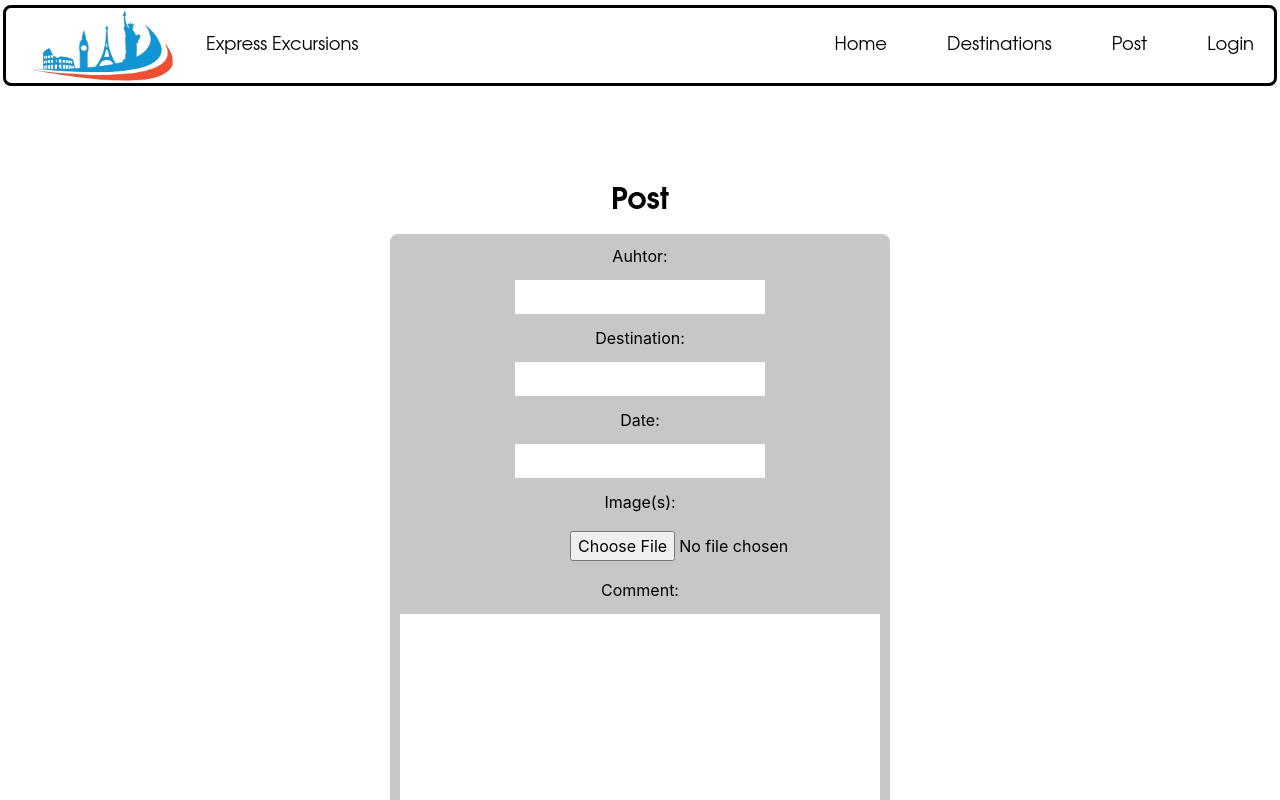
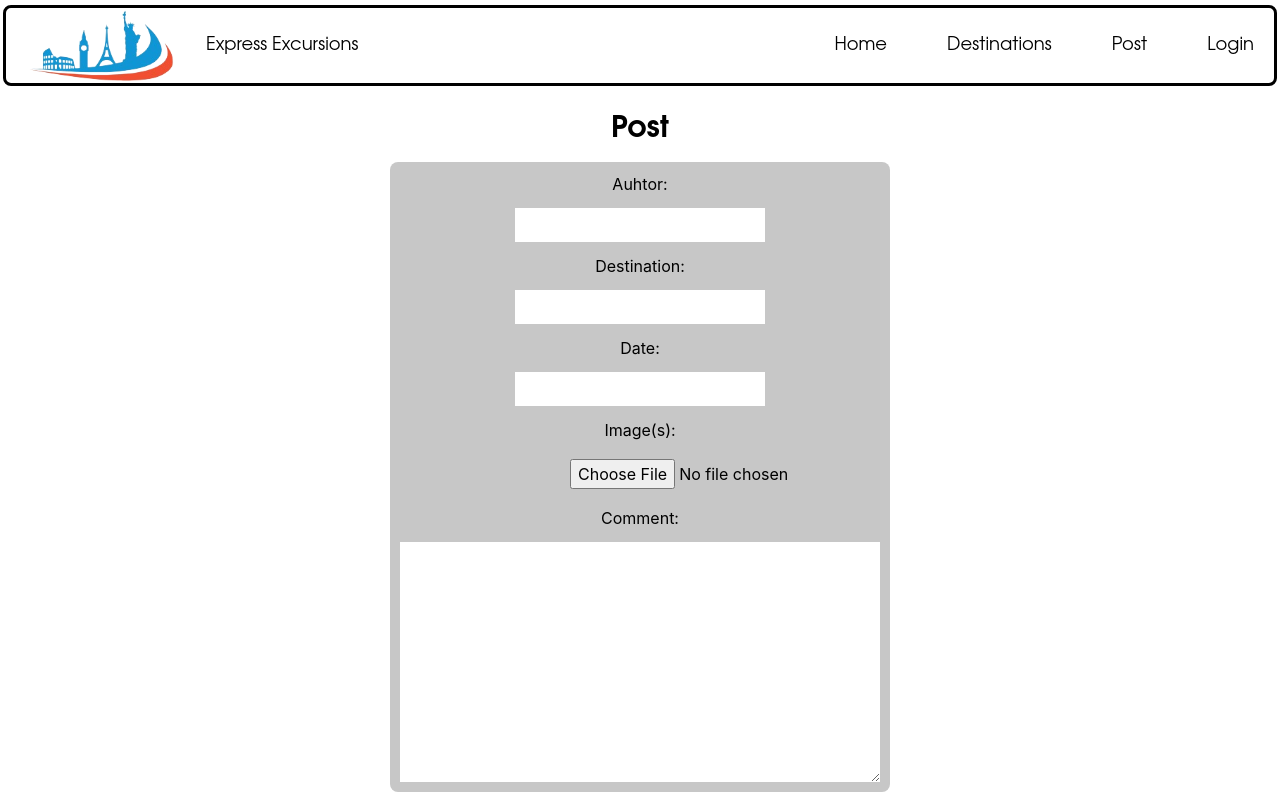
Before and after one commit to SD2president/Express_excursion, a React (Create React App) app in the folder mern_project/: page /new in a window 1280 px wide. Shown: the top 800 px of the page. Built offline with nearby package versions, Linux system fonts and the light colour scheme.

Commit message:
tried my best

```diff
--- a/mern_project/src/App.css
+++ b/mern_project/src/App.css
@@ -185,6 +185,7 @@ button {
   color: rgb(0, 0, 0);
   font-family: Avantgarde, TeX Gyre Adventor, URW Gothic L, sans-serif;
   font-weight: 700;
+  margin-top: -9rem;
 }
 
 .newIn {
@@ -194,6 +195,7 @@ button {
 #fileID {
   margin-left: 100px;
 }
+
 
 /* Feed */
 .FeedTitle {
```
